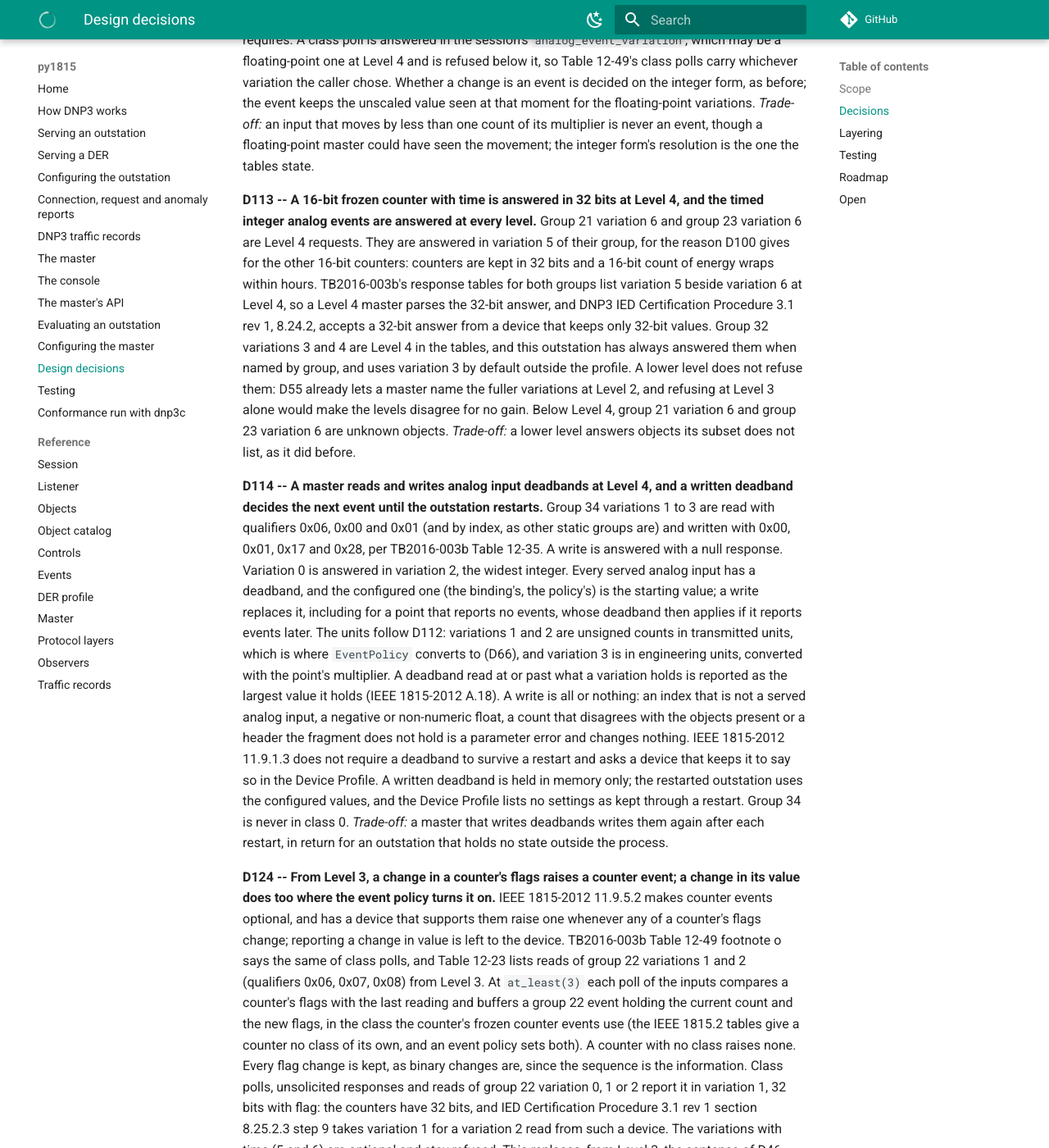
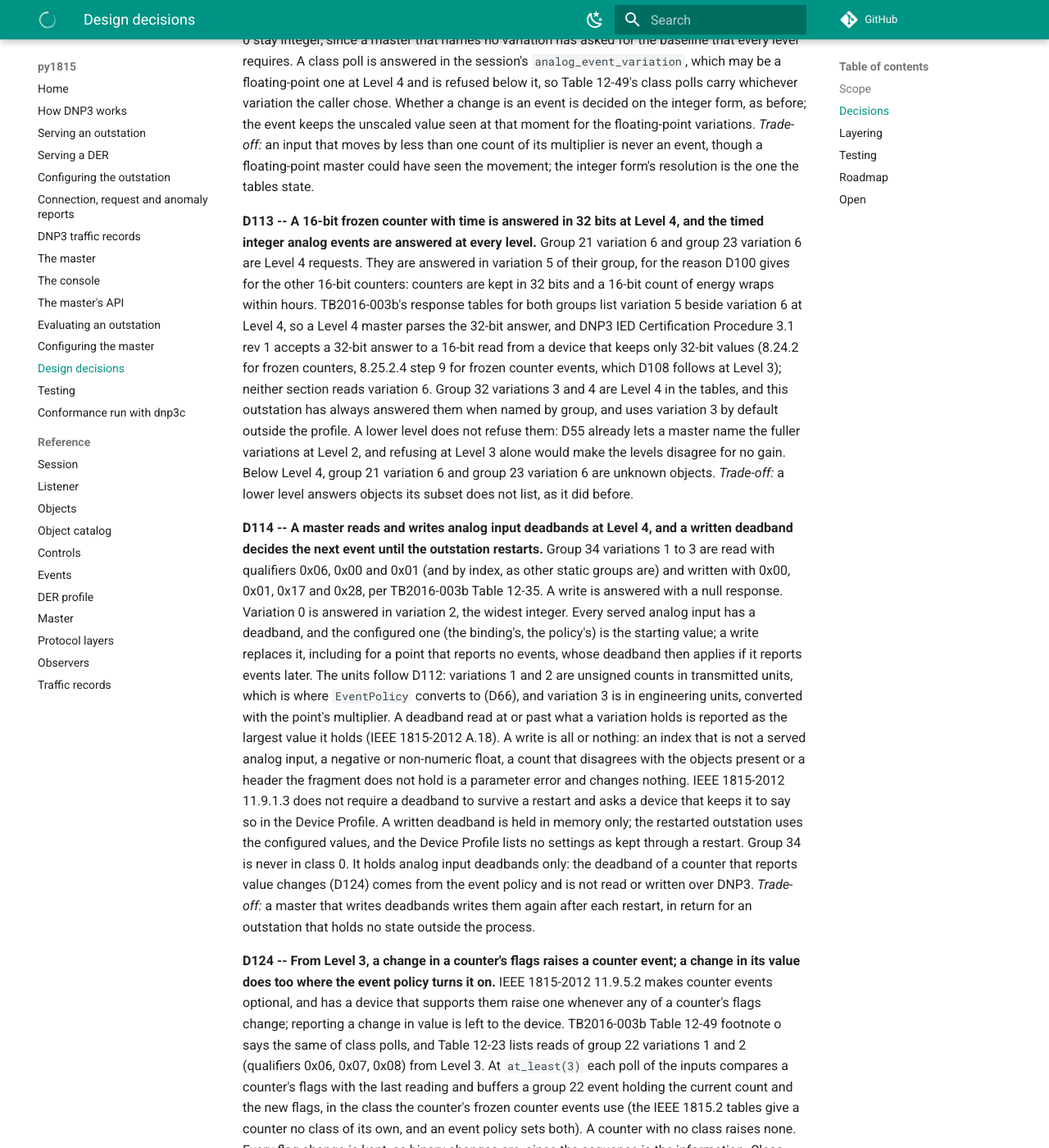
Before and after one commit to DERSecurity/py1815, an MkDocs documentation site: the page built from docs/DESIGN.md, in a window 1280 px wide and 1400 px high, scrolled down 44141 px. Shown: the whole window at 82% size. Built offline with MkDocs 1.6.1 and Material for MkDocs 9.7.7, drawn with Linux system fonts in a browser that asks for light colours; comment, search, counter and statistics services are not loaded; some of the changed text lies outside the part shown.

Commit message:
Hold Level 4 analog events to the assigned class, and keep the two deadbands apart
ASSIGN_CLASS moves an analog input's events between classes and turns them off
with class 0. The floating-point events Level 4 adds are recorded through the
same class table, so they follow an assignment like the integer events do. New
tests pin this: an event reported in the assigned class, no event after class 0,
and a written group 34 deadband that survives a point's move to class 0 and back.

Counters gained a value-change deadband of their own, set by the event policy.
Group 34 names analog inputs only, so a deadband write leaves a counter's
deadband alone; a test and a sentence in the guide and in D114 say so.

In the design record, D2 points to D112, which replaces its floating-point
half. D113 now names the procedure steps it relies on, 8.24.2 and 8.25.2.4
step 9, and says that neither reads variation 6. D124's paragraph is rewrapped
to the record's width, and the roadmap no longer lists the floating-point
variations as planned.

```diff
--- a/docs/DESIGN.md
+++ b/docs/DESIGN.md
@@ -36,6 +36,7 @@
 Floating-point analog inputs are not Level 2 objects, and per the rules of DNP3 any device
 supporting them must support the integer variations as well. *Trade-off:* both representations
 are implemented rather than one, against a default the profile does not permit.
+**D112** replaces the floating-point half: the floating-point variations are Level 4 objects.
 
 **D3 -- A value that does not fit its variation saturates and sets `OVER_RANGE`,** keeping the
 other quality bits. *Trade-off:* the master reads a clipped number, against either failing an
@@ -1890,22 +1891,22 @@
 **D112 -- Floating-point variations are Level 4 objects, and carry the value unscaled.**
 `level=4` serves group 30 variation 5, group 40 variation 3 and group 32 variations 5 and 7,
 which TB2016-003b's subset tables require at Level 4 and no lower level. This replaces the
-floating-point half of D2 and of the planning record's D39, which left them to an agreement
-the builder did not offer; the integer baseline of both stands. D6 says the library does not scale values, and the map's multiplier is the one
-place scaling happens, so the relation between a point's two forms is fixed here: an integer
-variation carries the transmitted value (the value after the multiplier and offset), and a
-floating-point variation carries the value as the binding gave it, in engineering units, as
-the setpoint of group 41 variation 3 already did. A voltage of 240.0 V with a multiplier of 0.1
-is 2400 in variation 1 and 240.0 in variation 5. The flags are the integer form's, including
-`OVER_RANGE`, which is judged against the range the tables give for the transmitted value.
-Variation 0 and class 0 stay integer, since a master that names no variation has asked for
-the baseline that every level requires. A class poll is answered in the session's
-`analog_event_variation`, which may be a floating-point one at Level 4 and is refused below
-it, so Table 12-49's class polls carry whichever variation the caller chose. Whether a change
-is an event is decided on the integer form, as before; the event keeps the unscaled value seen
-at that moment for the floating-point variations. *Trade-off:* an input that moves by less
-than one count of its multiplier is never an event, though a floating-point master could have
-seen the movement; the integer form's resolution is the one the tables state.
+floating-point half of D2 and of the planning record's D39, which left them to an agreement the
+builder did not offer; the integer baseline of both stands. D6 says the library does not scale
+values, and the map's multiplier is the one place scaling happens, so the relation between a
+point's two forms is fixed here: an integer variation carries the transmitted value (the value
+after the multiplier and offset), and a floating-point variation carries the value as the
+binding gave it, in engineering units, as the setpoint of group 41 variation 3 already did. A
+voltage of 240.0 V with a multiplier of 0.1 is 2400 in variation 1 and 240.0 in variation 5.
+The flags are the integer form's, including `OVER_RANGE`, which is judged against the range the
+tables give for the transmitted value. Variation 0 and class 0 stay integer, since a master
+that names no variation has asked for the baseline that every level requires. A class poll is
+answered in the session's `analog_event_variation`, which may be a floating-point one at Level
+4 and is refused below it, so Table 12-49's class polls carry whichever variation the caller
+chose. Whether a change is an event is decided on the integer form, as before; the event keeps
+the unscaled value seen at that moment for the floating-point variations. *Trade-off:* an input
+that moves by less than one count of its multiplier is never an event, though a floating-point
+master could have seen the movement; the integer form's resolution is the one the tables state.
 
 **D113 -- A 16-bit frozen counter with time is answered in 32 bits at Level 4, and the timed
 integer analog events are answered at every level.** Group 21 variation 6 and group 23
@@ -1913,52 +1914,55 @@
 reason D100 gives for the other 16-bit counters: counters are kept in 32 bits and a 16-bit
 count of energy wraps within hours. TB2016-003b's response tables for both groups list
 variation 5 beside variation 6 at Level 4, so a Level 4 master parses the 32-bit answer, and
-DNP3 IED Certification Procedure 3.1 rev 1, 8.24.2, accepts a 32-bit answer from a device
-that keeps only 32-bit values. Group 32 variations 3 and 4 are Level 4 in the tables, and
-this outstation has always answered them when named by group, and uses variation 3 by
-default outside the profile. A lower level does not refuse them: D55 already lets a master
-name the fuller variations at Level 2, and refusing at Level 3 alone would make the levels
-disagree for no gain. Below Level 4, group 21 variation 6 and group 23 variation 6 are
-unknown objects. *Trade-off:* a lower level answers objects its subset does not list, as it
-did before.
+DNP3 IED Certification Procedure 3.1 rev 1 accepts a 32-bit answer to a 16-bit read from a
+device that keeps only 32-bit values (8.24.2 for frozen counters, 8.25.2.4 step 9 for frozen
+counter events, which D108 follows at Level 3); neither section reads variation 6. Group 32
+variations 3 and 4 are Level 4 in the tables, and this outstation has always answered them when
+named by group, and uses variation 3 by default outside the profile. A lower level does not
+refuse them: D55 already lets a master name the fuller variations at Level 2, and refusing at
+Level 3 alone would make the levels disagree for no gain. Below Level 4, group 21 variation 6
+and group 23 variation 6 are unknown objects. *Trade-off:* a lower level answers objects its
+subset does not list, as it did before.
 
 **D114 -- A master reads and writes analog input deadbands at Level 4, and a written deadband
-decides the next event until the outstation restarts.** Group 34 variations 1 to 3 are
-read with qualifiers 0x06, 0x00 and 0x01 (and by index, as other static groups are) and
-written with 0x00, 0x01, 0x17 and 0x28, per TB2016-003b Table 12-35. A write is answered with a
-null response. Variation 0 is answered in variation 2, the widest integer. Every served analog
-input has a deadband, and the configured one (the binding's, the policy's) is the starting
-value; a write replaces it, including for a point that reports no events, whose deadband then
-applies if it reports events later. The units follow D112: variations 1 and 2 are unsigned
-counts in transmitted units, which is where `EventPolicy` converts to (D66), and variation 3
-is in engineering units, converted with the point's multiplier. A deadband read at or past what
-a variation holds is reported as the largest value it holds (IEEE 1815-2012 A.18). A write is
-all or nothing: an index that is not a served analog input, a negative or non-numeric float, a
+decides the next event until the outstation restarts.** Group 34 variations 1 to 3 are read
+with qualifiers 0x06, 0x00 and 0x01 (and by index, as other static groups are) and written with
+0x00, 0x01, 0x17 and 0x28, per TB2016-003b Table 12-35. A write is answered with a null
+response. Variation 0 is answered in variation 2, the widest integer. Every served analog input
+has a deadband, and the configured one (the binding's, the policy's) is the starting value; a
+write replaces it, including for a point that reports no events, whose deadband then applies if
+it reports events later. The units follow D112: variations 1 and 2 are unsigned counts in
+transmitted units, which is where `EventPolicy` converts to (D66), and variation 3 is in
+engineering units, converted with the point's multiplier. A deadband read at or past what a
+variation holds is reported as the largest value it holds (IEEE 1815-2012 A.18). A write is all
+or nothing: an index that is not a served analog input, a negative or non-numeric float, a
 count that disagrees with the objects present or a header the fragment does not hold is a
 parameter error and changes nothing. IEEE 1815-2012 11.9.1.3 does not require a deadband to
 survive a restart and asks a device that keeps it to say so in the Device Profile. A written
 deadband is held in memory only; the restarted outstation uses the configured values, and the
-Device Profile lists no settings as kept through a restart. Group 34 is never in class 0.
-*Trade-off:* a master that writes deadbands writes them again after each restart, in return
-for an outstation that holds no state outside the process.
-
-**D124 -- From Level 3, a change in a counter's flags raises a counter event; a change in
-its value does too where the event policy turns it on.** IEEE 1815-2012 11.9.5.2 makes counter events optional, and has a
-device that supports them raise one whenever any of a counter's flags change; reporting a
-change in value is left to the device. TB2016-003b Table 12-49 footnote o says the same of
-class polls, and Table 12-23 lists reads of group 22 variations 1 and 2 (qualifiers 0x06,
-0x07, 0x08) from Level 3. At `at_least(3)` each poll of the inputs compares a counter's
-flags with the last reading and buffers a group 22 event holding the current count and the
-new flags, in the class the counter's frozen counter events use (the IEEE 1815.2 tables give a counter
-no class of its own, and an event policy sets both). A counter with no class raises none.
-Every flag change is kept, as binary changes are, since the sequence is the information.
-Class polls, unsolicited responses and reads of group 22 variation 0, 1 or 2 report it in
-variation 1, 32 bits with flag: the counters have 32 bits, and IED Certification Procedure
-3.1 rev 1 section 8.25.2.3 step 9 takes variation 1 for a variation 2 read from such a
-device. The variations with time (5 and 6) are optional and stay refused. This replaces,
-from Level 3, the sentence of D46 that has counter change events never buffered. Level 2
-and the default buffer none, as before; whether footnote o already binds Level 2 was
-settled by the maintainer in favor of leaving Level 2 unchanged.
+Device Profile lists no settings as kept through a restart. Group 34 is never in class 0. It
+holds analog input deadbands only: the deadband of a counter that reports value changes (D124)
+comes from the event policy and is not read or written over DNP3. *Trade-off:* a master that
+writes deadbands writes them again after each restart, in return for an outstation that holds
+no state outside the process.
+
+**D124 -- From Level 3, a change in a counter's flags raises a counter event; a change in its
+value does too where the event policy turns it on.** IEEE 1815-2012 11.9.5.2 makes counter
+events optional, and has a device that supports them raise one whenever any of a counter's
+flags change; reporting a change in value is left to the device. TB2016-003b Table 12-49
+footnote o says the same of class polls, and Table 12-23 lists reads of group 22 variations 1
+and 2 (qualifiers 0x06, 0x07, 0x08) from Level 3. At `at_least(3)` each poll of the inputs
+compares a counter's flags with the last reading and buffers a group 22 event holding the
+current count and the new flags, in the class the counter's frozen counter events use (the IEEE
+1815.2 tables give a counter no class of its own, and an event policy sets both). A counter
+with no class raises none. Every flag change is kept, as binary changes are, since the sequence
+is the information. Class polls, unsolicited responses and reads of group 22 variation 0, 1 or
+2 report it in variation 1, 32 bits with flag: the counters have 32 bits, and IED Certification
+Procedure 3.1 rev 1 section 8.25.2.3 step 9 takes variation 1 for a variation 2 read from such
+a device. The variations with time (5 and 6) are optional and stay refused. This replaces, from
+Level 3, the sentence of D46 that has counter change events never buffered. Level 2 and the
+default buffer none, as before; whether footnote o already binds Level 2 was settled by the
+maintainer in favor of leaving Level 2 unchanged.
 
 A change in value is an event, from Level 3, only for a counter whose event policy rule sets
 `value_changes` (a rule for the point outranks the rule for `CTR`). It is off by default,
@@ -2102,7 +2106,8 @@
   command. Time synchronization, counters with freezes, and event groups read by name came
   with it, because the profile's implementation table requires them. Still planned in
   [`planning/DER_PROFILE.md`](planning/DER_PROFILE.md): curves and schedules as objects, the
-  fleet layout, floating-point variations, and a published table for the predecessor profile.
+  fleet layout, and a published table for the predecessor profile. The floating-point
+  variations are served at Level 4 (D112).
 - Conformance testing.
 
 ## Open
```
Also changed, not shown: docs/der.md (+7 -3 lines), 1 other file.
